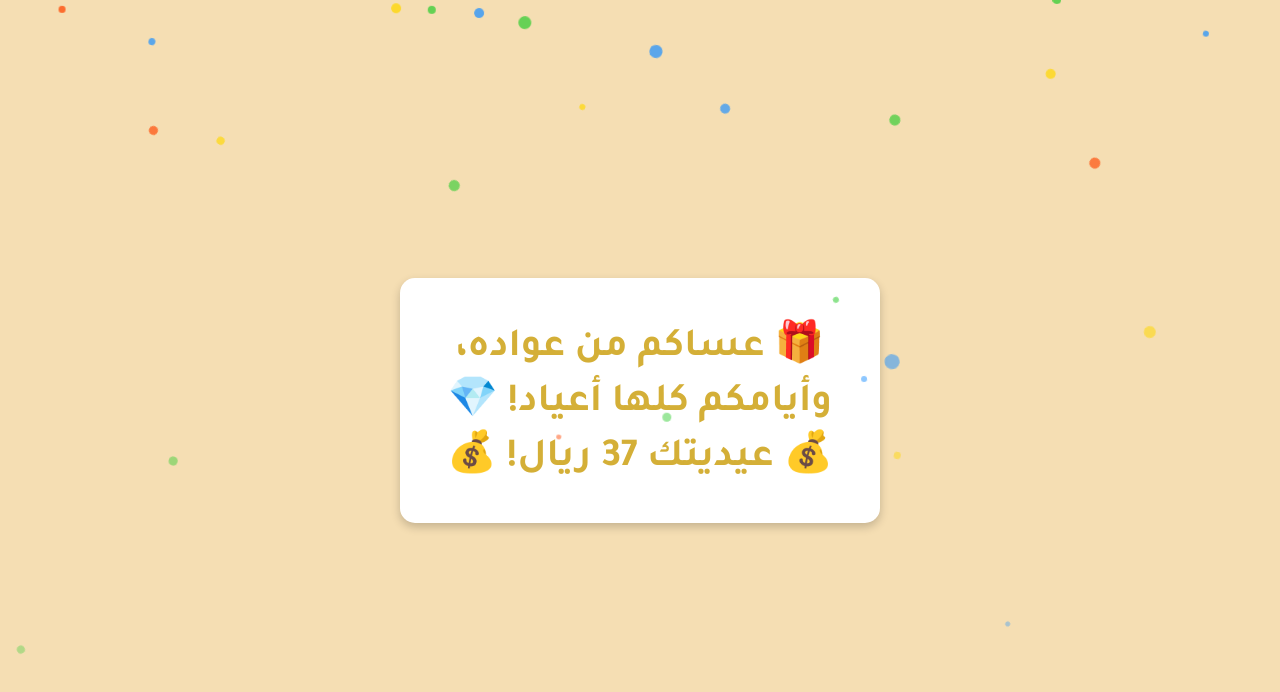
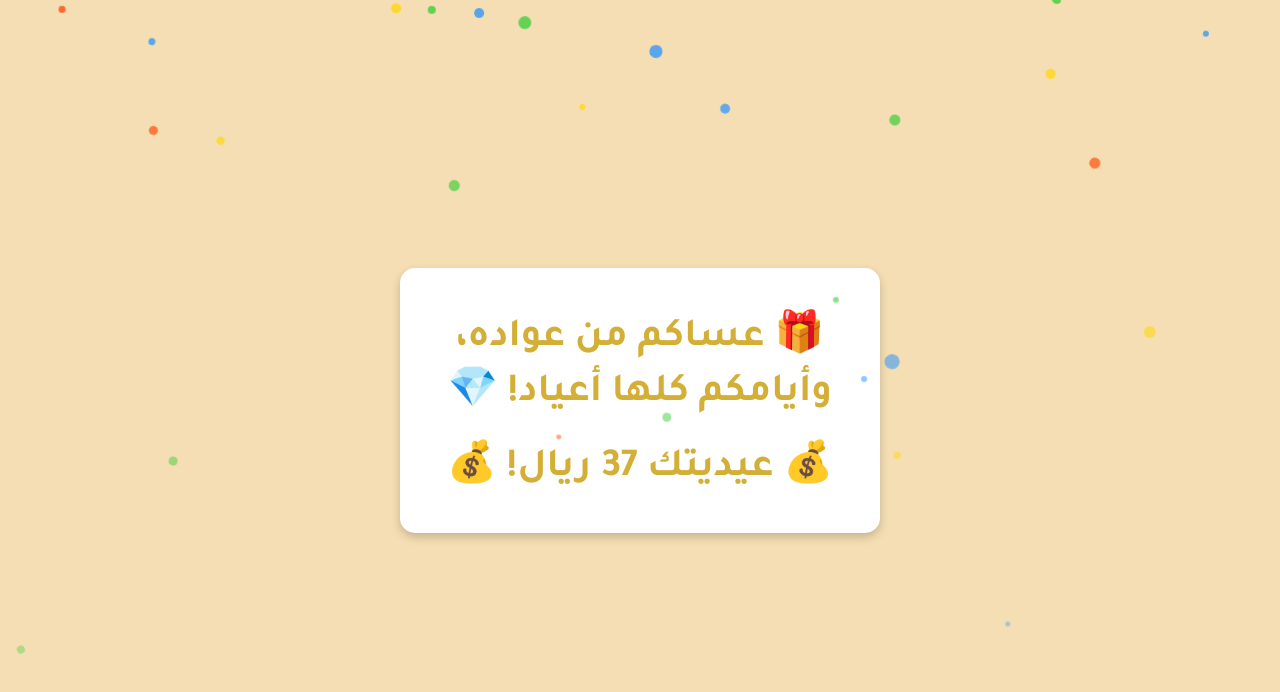
Before and after one commit to leor28/my-website, a plain HTML site: page index.html in a window 1280 px wide. Drawn offline with Linux system fonts and the light colour scheme.

Commit message:
Update index.html

```diff
--- a/index.html
+++ b/index.html
@@ -81,6 +81,11 @@
                 font-size: 1.8rem;
             }
         }
+
+        /* Adding space between the messages */
+        #gift-amount {
+            margin-top: 20px; /* Add margin between the greeting and the gift amount */
+        }
     </style>
 </head>
 <body>
```
